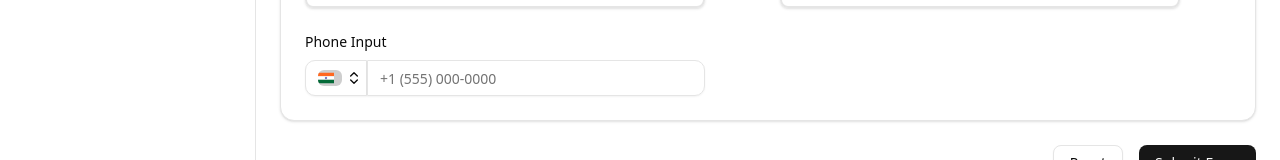
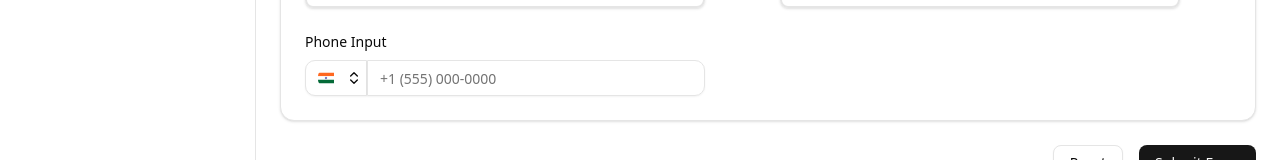
Before and after one commit to bhos1242/seva_samarpan, a Next.js app: page /dashboard/inputs in a window 1280 px wide. Shown: the part 405-565 px from the top of the page. Built offline with nearby package versions, Linux system fonts and the light colour scheme.

Commit message:
feat: Add a new `PhoneInput` component with country selection and flag display.

```diff
--- a/components/ui/phone-input.tsx
+++ b/components/ui/phone-input.tsx
@@ -156,7 +156,7 @@ const FlagComponent = ({ country, countryName }: RPNInput.FlagProps) => {
   const Flag = flags[country];
 
   return (
-    <span className="flex h-4 w-6 overflow-hidden rounded-sm bg-foreground/20">
+    <span className="flex h-4 w-6 overflow-hidden rounded-sm">
       {Flag && <Flag title={countryName} />}
     </span>
   );
```
